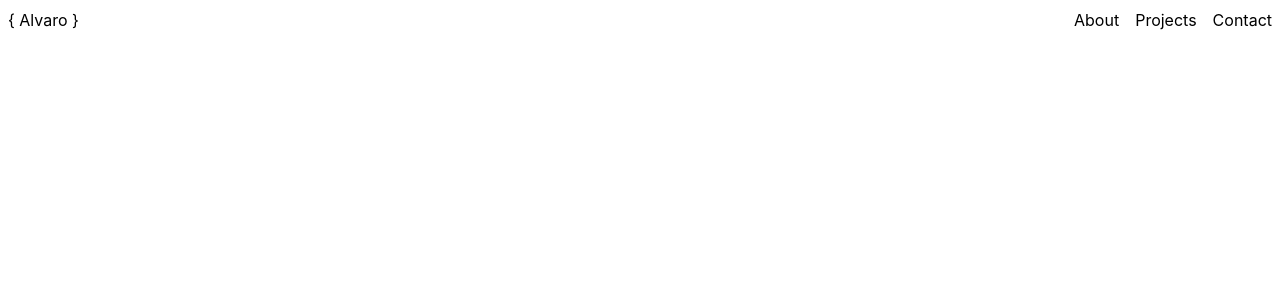
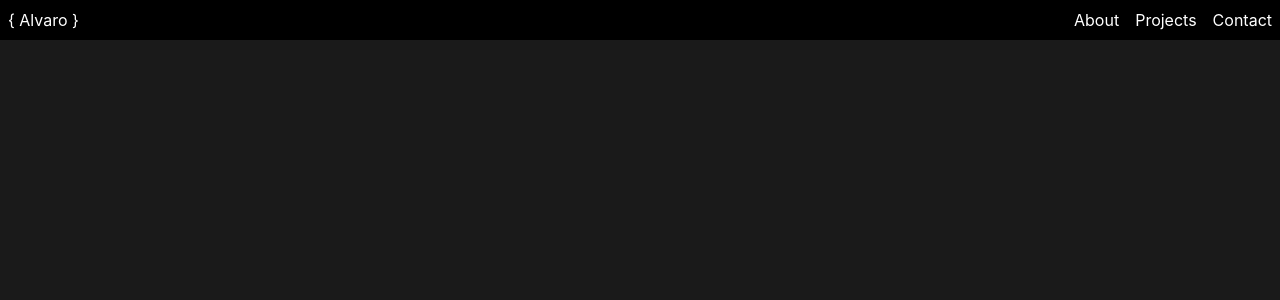
Before and after one commit to AlvaroFalcon/alvarofalcon.github.io, a React (Create React App) app: page / in a window 1280 px wide. Shown: the top 300 px of the page. Built offline with nearby package versions, Linux system fonts and the light colour scheme.

Commit message:
adding navbar and home color

```diff
--- a/src/components/Home.tsx
+++ b/src/components/Home.tsx
@@ -2,7 +2,9 @@ import { PropsWithChildren } from "react";
 import Navbar from "./Navbar";
 
 function Container(props: PropsWithChildren) {
-  return <div className={"h-screen"}>{props.children}</div>;
+  return (
+    <div className={"h-screen bg-primary text-white"}>{props.children}</div>
+  );
 }
 export default function Home() {
   return (
--- a/src/components/Navbar.tsx
+++ b/src/components/Navbar.tsx
@@ -1,6 +1,6 @@
 export default function Navbar() {
   return (
-    <nav className={"flex flex-row justify-between p-2"}>
+    <nav className={"flex flex-row justify-between p-2 bg-black"}>
       <span>{"{ Alvaro }"}</span>
       <ul className={"flex flex-row gap-4"}>
         <li>About</li>
--- a/tailwind.config.js
+++ b/tailwind.config.js
@@ -1,10 +1,12 @@
 /** @type {import('tailwindcss').Config} */
 module.exports = {
-  content: [
-    "./src/**/*.{js,jsx,ts,tsx}",
-  ],
+  content: ["./src/**/*.{js,jsx,ts,tsx}"],
   theme: {
-    extend: {},
+    extend: {
+      colors: {
+        primary: "#1A1A1A",
+      },
+    },
   },
   plugins: [],
-}
+};
```
